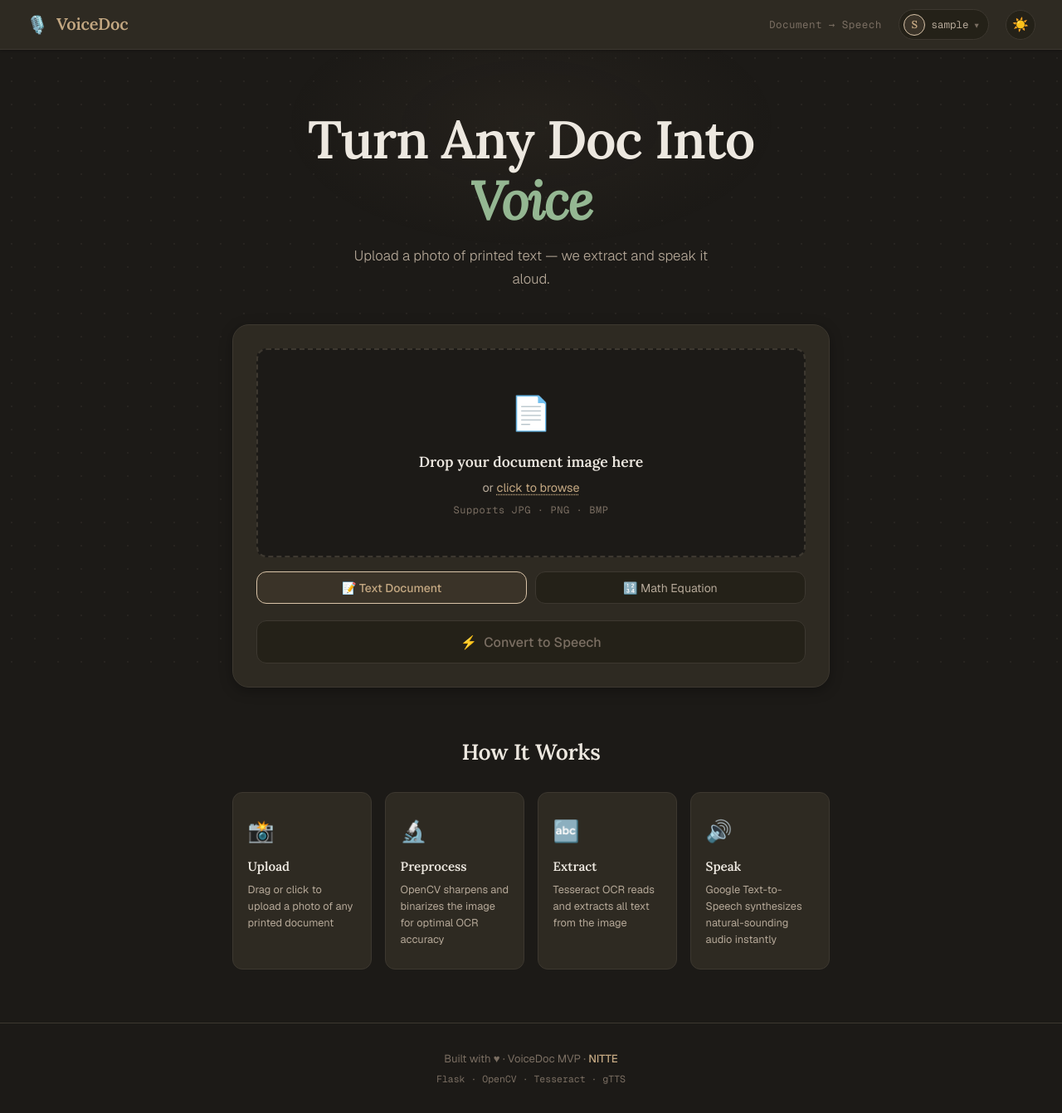
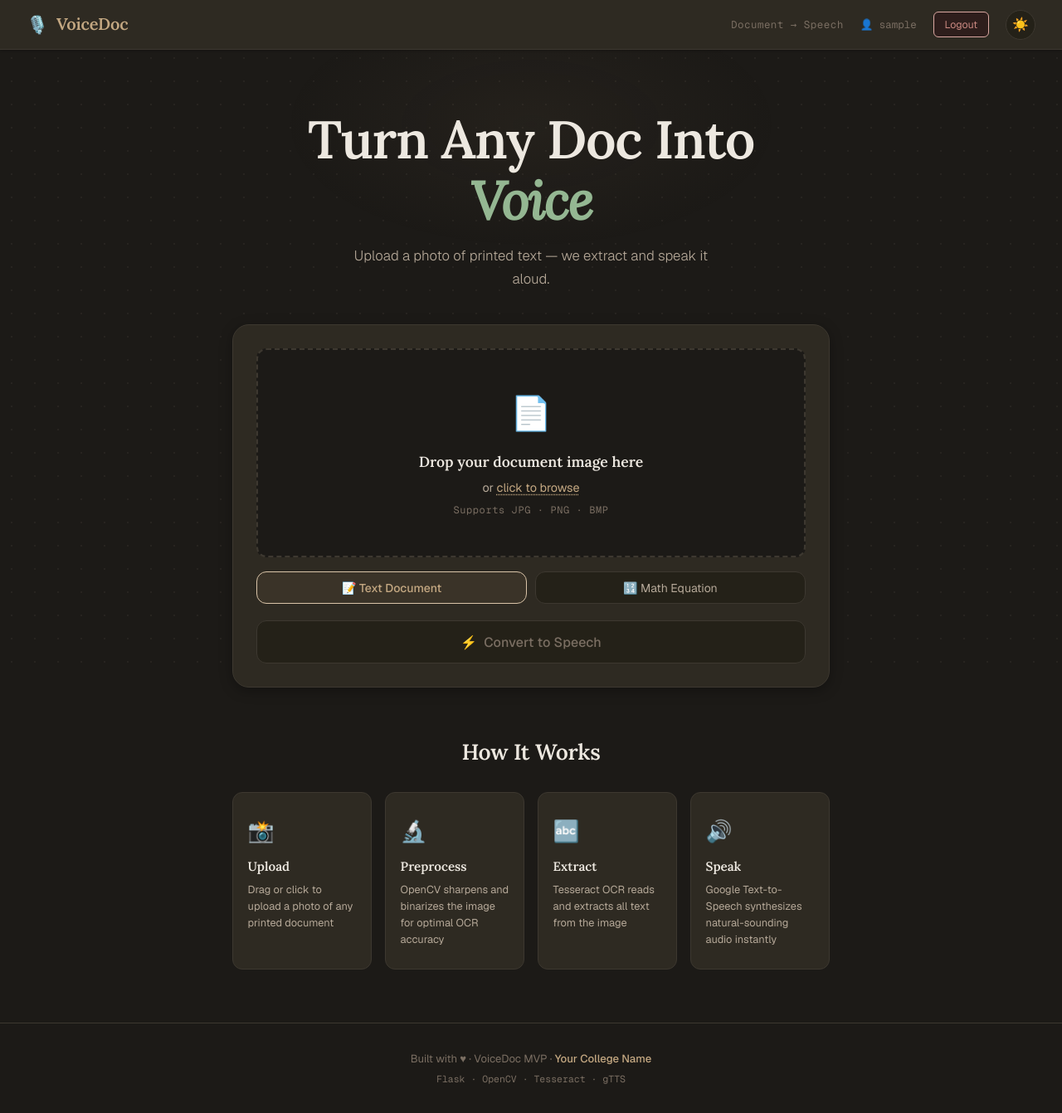
Before and after one commit to Shashwath007/TTS-proj, a Flask app: page / in a window 1280 px wide. Shown: the whole page at 83% size. Run offline with Flask 3, Linux system fonts and the light colour scheme; the visitor is signed in with stand-in values (Sample User, id 1).

Commit message:
Update index.html

```diff
--- a/templates/index.html
+++ b/templates/index.html
@@ -1,11 +1,11 @@
 <!DOCTYPE html>
-<html lang="en" data-theme="dark">
+<html lang="en" data-theme="light">
 <head>
   <meta charset="UTF-8" />
   <meta name="viewport" content="width=device-width, initial-scale=1.0" />
   <title>VoiceDoc — Document to Speech</title>
   <link rel="preconnect" href="https://fonts.googleapis.com" />
-  <link href="https://fonts.googleapis.com/css2?family=Syne:wght@400;600;700;800&family=DM+Mono:wght@400;500&family=DM+Sans:wght@300;400;500&display=swap" rel="stylesheet" />
+  <link href="https://fonts.googleapis.com/css2?family=Lora:ital,wght@0,400;0,500;0,600;1,400&family=Geist+Mono:wght@400;500&family=Geist:wght@300;400;500;600&display=swap" rel="stylesheet" />
   <link rel="stylesheet" href="/static/css/style.css" />
   <link rel="stylesheet" href="/static/css/audio-player.css" />
   <link rel="stylesheet" href="/static/css/auth.css" />
@@ -21,35 +21,8 @@
     <div class="nav-right">
       <span class="nav-tagline">Document → Speech</span>
       {% if username %}
-      <div class="profile-wrap" id="profileWrap">
-        <button class="profile-btn" id="profileBtn">
-          <span class="profile-avatar">{{ username[0].upper() }}</span>
-          <span class="profile-name">{{ username }}</span>
-          <span class="profile-arrow">▾</span>
-        </button>
-        <div class="profile-dropdown" id="profileDropdown" hidden>
-          <div class="dropdown-header">
-            <div class="dropdown-avatar">{{ username[0].upper() }}</div>
-            <div class="dropdown-info">
-              <span class="dropdown-name">{{ username }}</span>
-              <span class="dropdown-role">{% if username == 'Shashwath007' %}Admin{% else %}User{% endif %}</span>
-            </div>
-          </div>
-          <div class="dropdown-divider"></div>
-          <div class="dropdown-stats">
-            <div class="dstat">
-              <span class="dstat-icon">🎙️</span>
-              <span class="dstat-label">VoiceDoc Member</span>
-            </div>
-            <div class="dstat">
-              <span class="dstat-icon">🌙</span>
-              <span class="dstat-label">Dark Mode Enabled</span>
-            </div>
-          </div>
-          <div class="dropdown-divider"></div>
-          <a href="/logout" class="dropdown-logout">🚪 Logout</a>
-        </div>
-      </div>
+      <span class="nav-user">👤 {{ username }}</span>
+      <a href="/logout" class="logout-btn">Logout</a>
       {% endif %}
       <button class="theme-toggle" id="themeToggle" aria-label="Toggle dark mode">
         <span class="toggle-icon" id="toggleIcon">☀️</span>
@@ -235,7 +208,7 @@
 
   <!-- FOOTER -->
   <footer class="footer">
-    <p>Built with ♥ · VoiceDoc MVP · <strong>NITTE</strong></p>
+    <p>Built with ♥ · VoiceDoc MVP · <strong>Your College Name</strong></p>
     <p class="footer-sub">Flask · OpenCV · Tesseract · gTTS</p>
   </footer>
 
```
